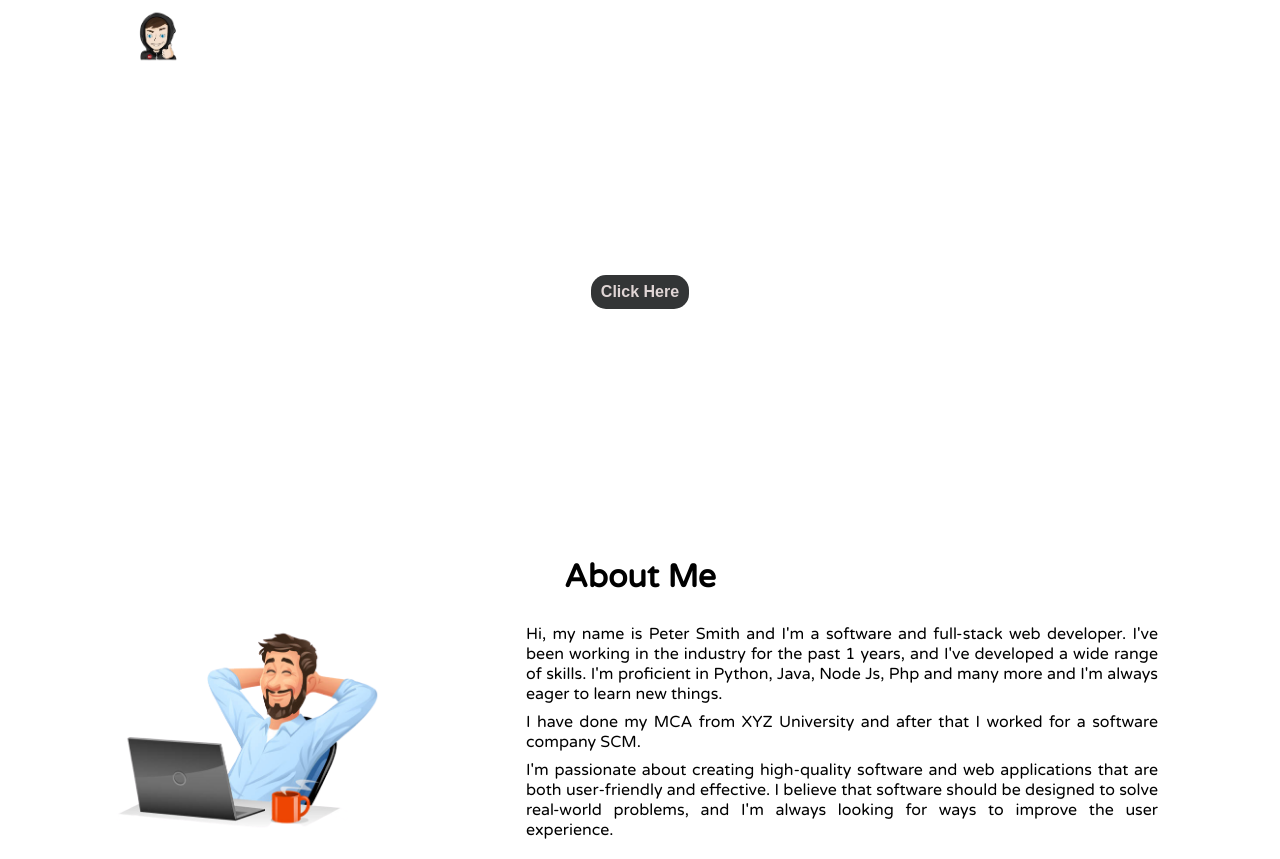
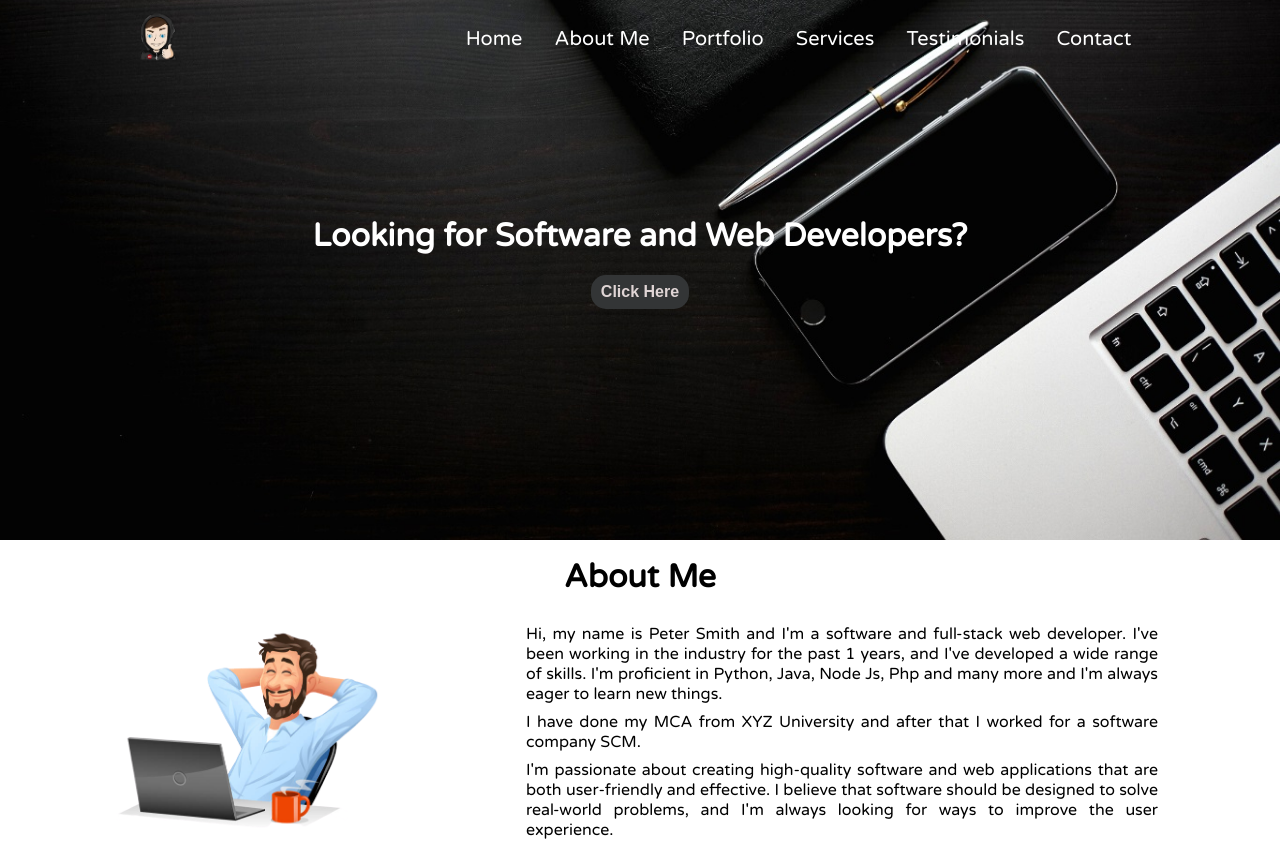
Before and after one commit to Pradummna/portfolio, a plain HTML site: page index.html in a window 1280 px wide. Shown: the top 859 px of the page. Drawn offline with nearby package versions, Linux system fonts and the light colour scheme.

Commit message:
Updated index.css

```diff
--- a/index.css
+++ b/index.css
@@ -21,7 +21,7 @@ body {
 /* Main Section */
 
 .bg-img {
-    background: url('..home.jpg') no-repeat center center/cover;
+    background: url('home.jpg') no-repeat center center/cover;
     height: 540px;
 }
 
```
